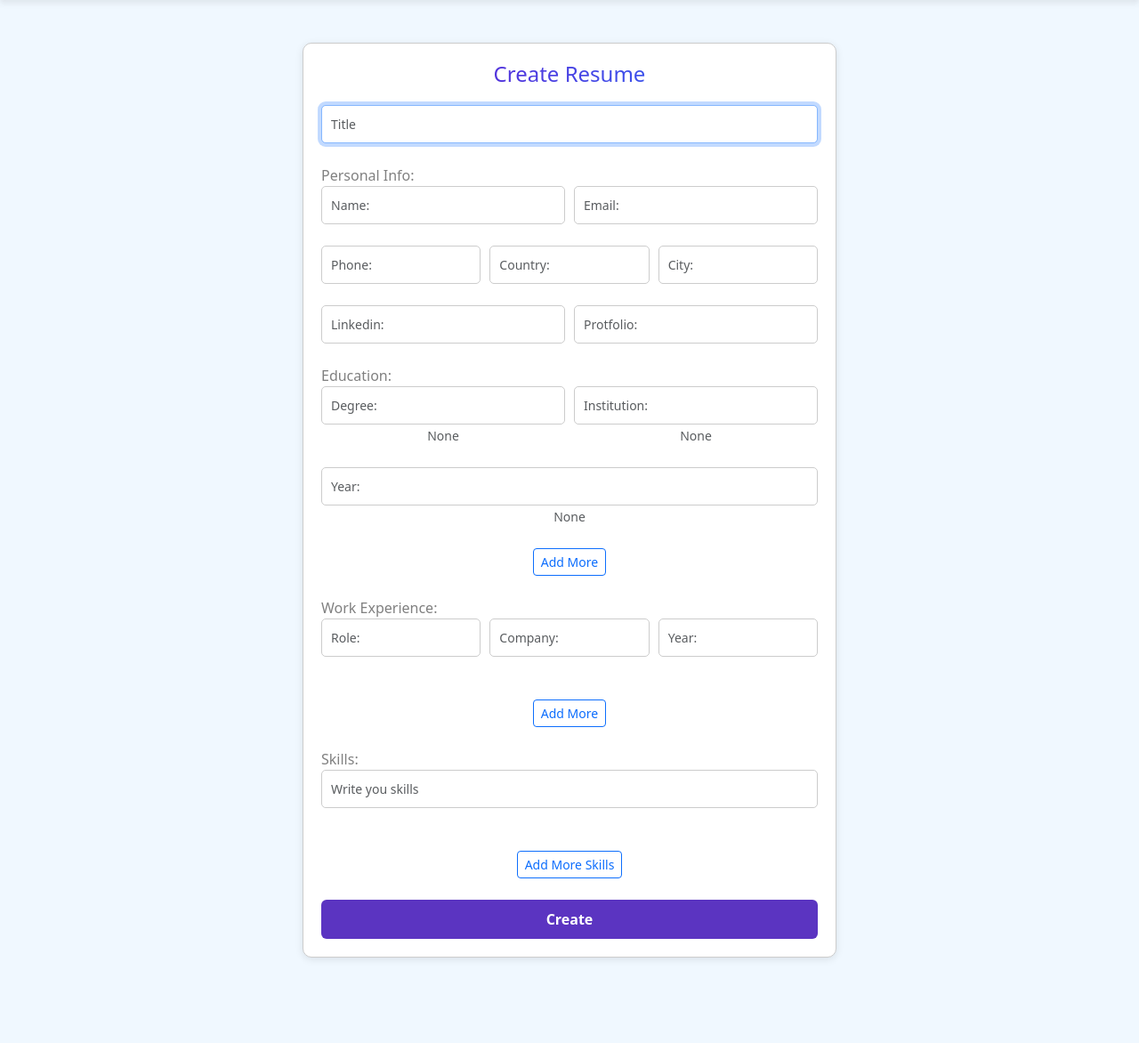
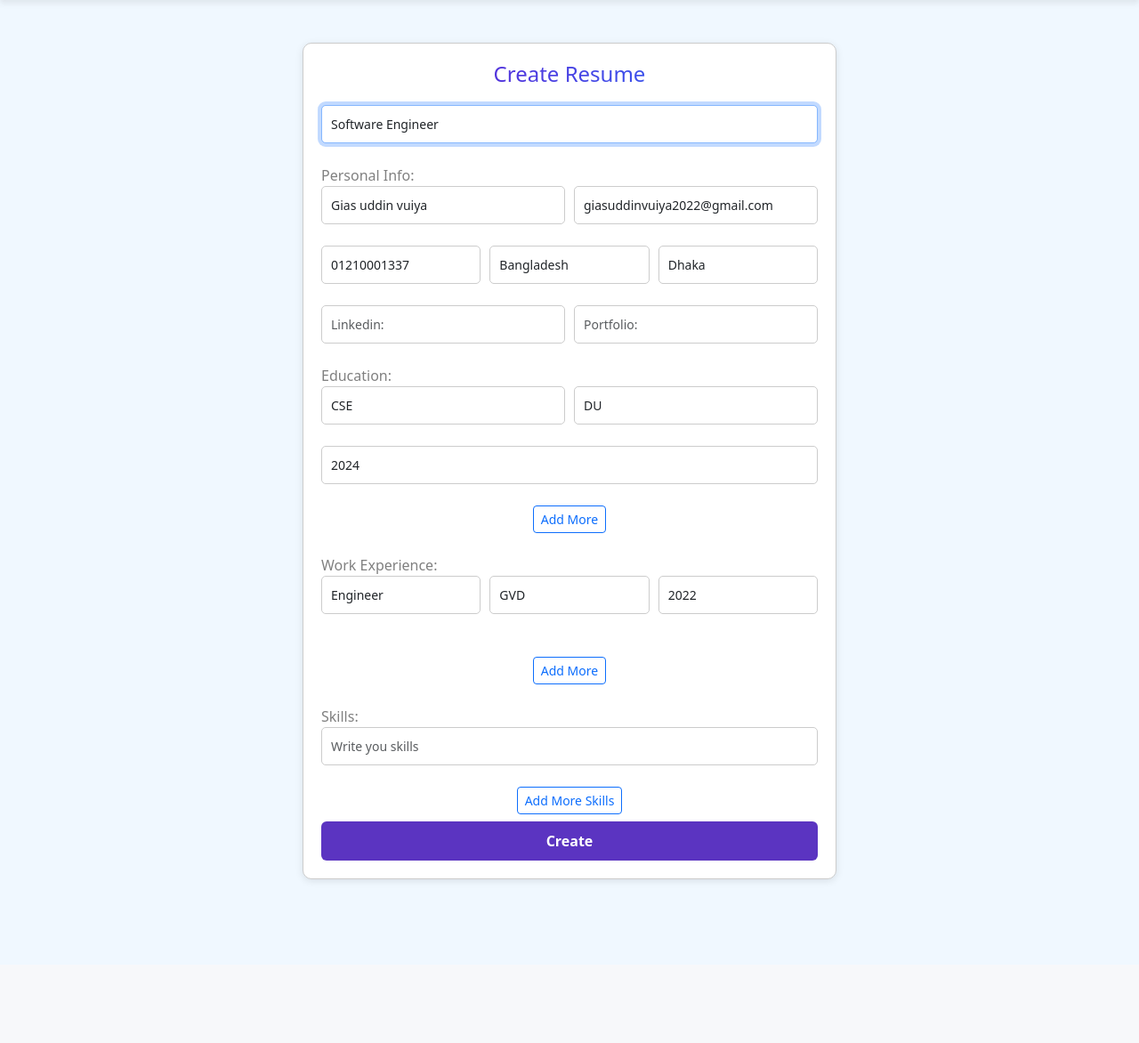
Before and after one commit to GiasuddinvuiyaBD/interactive-resume-builder, a Flask app: page /form in a window 1280 px wide. Shown: the part 64-1236 px from the top of the page at 89% size. After the commit the page ends 1057 px from the top, so only its background shows below. Run offline with Flask 3, Linux system fonts and the light colour scheme; some libraries are stand-ins or nearby versions.

Commit message:
set default value in resume form and working with database insertion

```diff
--- a/ResumeGenie/app.py
+++ b/ResumeGenie/app.py
@@ -1,7 +1,8 @@
 
 import re
+import json
 from cs50 import SQL
-from flask import Flask, flash, redirect, render_template, session, request
+from flask import Flask, flash, redirect, render_template, session, request, jsonify
 from flask_session import Session
 from werkzeug.security import check_password_hash, generate_password_hash
 from helpers import apology
@@ -46,8 +47,44 @@ def form():
         # Get form data
         title = request.form.get("title")
         name = request.form.get("name")
-        email = request.form.get("email")
+        email = request.form.get("email_")
         phone = request.form.get("phone")
+        country = request.form.get("country")
+        city = request.form.get("city")
+        linkedin = request.form.get("linkedin")
+        portfolio = request.form.get("portfolio")
+
+        print(title, name, email, phone, country, city, linkedin, portfolio)
+
+        # Extract education, work experience, and skills
+        education = [
+            {
+                "degree": degree,
+                "institution": institution,
+                "year": year
+            }
+            for degree, institution, year in zip(
+                request.form.get('degree'),
+                request.form.get('institution'),
+                request.form.get('year')
+            )
+        ]
+
+        work_experience = [
+            {
+                "role": role,
+                "company": company,
+                "year": work_year
+            }
+            for role, company, work_year in zip(
+                request.form.getlist('role'),
+                request.form.getlist('company'),
+                request.form.getlist('work_year')
+            )
+        ]
+
+        skills = request.form.getlist('skill')  # List of skills
+
 
         # Title validation
         if not title:
@@ -94,9 +131,37 @@ def form():
         if errors:
             return render_template("form.html", errors=errors, form_data=request.form)
 
-        print(title, name, email, phone)
-        # If no errors, redirect or process data
-        return redirect('/resume')
+        try:
+            # db.execute('''
+            #     INSERT INTO resumes (
+            #         user_id, title, name, email, phone, country, city, linkedin, portfolio, education, work_experience, skills
+            #     ) VALUES (?, ?, ?, ?, ?, ?, ?, ?, ?, ?, ?, ?)
+            # ''', (
+            #     0 , title, name, email, phone, country, city, linkedin, portfolio,
+            #     json.dumps(education),  # Convert list of dicts to JSON
+            #     json.dumps(work_experience),  # Convert list of dicts to JSON
+            #     json.dumps(skills)  # Convert list to JSON
+            # ))
+
+            education_json = json.dumps(education) if education else "[]"
+            work_experience_json = json.dumps(work_experience) if work_experience else "[]"
+            skills_json = json.dumps(skills) if skills else "[]"
+
+            db.execute('''
+                INSERT INTO resumes_2 (
+                    user_id, title, name, email, phone, country, city, linkedin, portfolio, education, work_experience, skills
+                ) VALUES (?, ?, ?, ?, ?, ?, ?, ?, ?, ?, ?, ?)
+            ''', (
+                0, title, name, email, phone, country, city, linkedin, portfolio,
+                education_json, work_experience_json, skills_json
+            ))
+
+            flash("Resume submitted successfully!")
+            return redirect("/resume")
+        except Exception as e:
+            flash(f"Error saving resume: {e}")
+            return render_template("form.html", errors=errors, form_data=request.form)
+
 
     return render_template("form.html", errors=errors, form_data=request.form)
 
--- a/ResumeGenie/static/js/main.js
+++ b/ResumeGenie/static/js/main.js
@@ -155,6 +155,8 @@ resumeBtn.addEventListener('click', (evt) => {
             name: document.querySelector("#name"),
             email: document.querySelector("#email"),
             phone: document.querySelector("#phone"),
+            country: document.querySelector("#country"),
+            city: document.querySelector("#city"),
         },
         education: {
             degree: document.querySelector("#degree"),
@@ -198,9 +200,10 @@ resumeBtn.addEventListener('click', (evt) => {
 
     const isRequired = (value) => value.length > 0;
     const isEmail = (value) => /^[^\s@]+@[^\s@]+\.[^\s@]+$/.test(value);
-    const isPhone = (value) => /^\+?\d{10,15}$/.test(value); // Supports international format
-    const isYear = (value) => /^\d{4}$/.test(value) && value >= 1900 && value <= new Date().getFullYear();
-
+    const isPhone = (value) => (value); // Supports international format
+    // const isPhone = (value) => /^\+?\d{10,15}$/.test(value); // Supports international format
+    const isYear = (value) => (value);
+    // const isYear = (value) => /^\d{4}$/.test(value) && value >= 1900 && value <= new Date().getFullYear();
 
 
     // Personal Info Validation
@@ -222,6 +225,22 @@ resumeBtn.addEventListener('click', (evt) => {
     }else{
         errorSelectors.finalMessage.textContent = "From submition successfully!"
         evt.preventDefault()
+
+        // reset default value
+        fields.personal.title.value = ""
+        fields.personal.name.value = ""
+        fields.personal.email.value = ""
+        fields.personal.phone.value = ""
+        fields.personal.country.value = ""
+        fields.personal.city.value = ""
+
+        fields.education.degree.value = ""
+        fields.education.institution.value = ""
+        fields.education.year.value = ""
+
+        fields.experience.role.value = ""
+        fields.experience.company.value = ""
+        fields.experience.dueYear.value = ""
     }
 
 })
--- a/ResumeGenie/templates/form.html
+++ b/ResumeGenie/templates/form.html
@@ -13,7 +13,7 @@
         <form action="/form" method="post">
             <div class="personal-info-section">
             <div class="form-group mb-4">
-                <input autocomplete="off" id="title" autofocus class="form-control" name="title" placeholder="Title" type="text">
+                <input autocomplete="off" id="title" autofocus class="form-control" name="title" value="Software Engineer" placeholder="Title" type="text">
                 <small class="form-text title-error text-muted"></small>
                 {% if errors.get('title') %}
                 <small class="error form-text text-muted">
@@ -26,7 +26,7 @@
                 <!-- Name and Email Inline -->
                 <div class="col">
                     <div class="form-group mb-4">
-                        <input autocomplete="off" id="name" autofocus class="form-control" name="name" placeholder="Name: " type="text">
+                        <input autocomplete="off" id="name" autofocus class="form-control" name="name" value="Gias uddin vuiya" placeholder="Name: " type="text">
                         <small class="form-text name-error text-muted"></small>
                         {% if errors.get('name') %}
                         <small class="error form-text text-muted">
@@ -37,7 +37,7 @@
                 </div>
                 <div class="col">
                     <div class="form-group mb-4">
-                        <input autocomplete="off" id="email" class="form-control" name="email" placeholder="Email: " type="text">
+                        <input autocomplete="off" id="email" class="form-control" name="email_" value="giasuddinvuiya2022@gmail.com" placeholder="Email: " type="text">
                         <small class="form-text email-error text-muted"></small>
                         {% if errors.get('email') %}
                         <small class="error form-text text-muted">
@@ -51,7 +51,7 @@
                 <!-- phone country  and city Inline -->
                 <div class="col">
                     <div class="form-group mb-4">
-                        <input class="form-control" id="phone" name="phone" placeholder="Phone: " type="phone">
+                        <input class="form-control" id="phone" name="phone" value="01210001337" placeholder="Phone: " type="phone">
                         <small class="form-text phone-error text-muted"></small>
                         {% if errors.get('phone') %}
                         <small class="error form-text text-muted">
@@ -62,13 +62,13 @@
                 </div>
                 <div class="col">
                     <div class="form-group mb-4">
-                        <input class="form-control" id="country" name="country" placeholder="Country: " type="text">
+                        <input class="form-control" id="country" name="country" value="Bangladesh" placeholder="Country: " type="text">
                         <small class="form-text text-muted"></small>
                     </div>
                 </div>
                 <div class="col">
                     <div class="form-group mb-4">
-                        <input class="form-control" id="city" name="city" placeholder="City: " type="text">
+                        <input class="form-control" id="city" name="city" value="Dhaka" placeholder="City: " type="text">
                         <small class="form-text text-muted"></small>
                     </div>
                 </div>
@@ -83,7 +83,7 @@
                 </div>
                 <div class="col">
                     <div class="form-group mb-4">
-                        <input class="form-control" id="protfolio" name="protfolio" placeholder="Protfolio: " type="text">
+                        <input class="form-control" id="portfolio" name="portfolio" placeholder="Portfolio: " type="text">
                         <small class="form-text text-muted"></small>
                     </div>
                 </div>
@@ -92,63 +92,51 @@
         <!-- Education  -->
         <div class="education-section">
             <label id="resume-label">Education:</label>
-            {% for index in range(form_data.getlist('degree')|length or 1) %}
             <div class="form-row">
                 <div class="col">
                     <div class="form-group mb-4">
-                        <input class="form-control" id="degree" name="degree" placeholder="Degree: " type="text"
-                               value="{{ form_data.getlist('degree')[index] if form_data.getlist('degree') else '' }}">
-                        <small class="error form-text text-muted">
-                            {{ errors.get('degree_' ~ index) }}
-                        </small>
+                        <input class="form-control" id="degree" name="degree" value="CSE" placeholder="Degree: " type="text">
+                        <small class="error form-text degree-error text-muted"></small>
                     </div>
                 </div>
                 <div class="col">
                     <div class="form-group mb-4">
-                        <input class="form-control" id="institution" name="institution" placeholder="Institution: " type="text"
-                               value="{{ form_data.getlist('institution')[index] if form_data.getlist('institution') else '' }}">
-                        <small class="error form-text text-muted">
-                            {{ errors.get('institution_' ~ index) }}
-                        </small>
+                        <input class="form-control" id="institution" name="institution" value="DU" placeholder="Institution: " type="text">
+                        <small class="error form-text institution-error text-muted"></small>
                     </div>
                 </div>
             </div>
             <div class="form-row">
                 <div class="col">
                     <div class="form-group mb-4">
-                        <input class="form-control" id="year" name="year" placeholder="Year: " type="text"
-                               value="{{ form_data.getlist('year')[index] if form_data.getlist('year') else '' }}">
-                        <small class="error form-text text-muted">
-                            {{ errors.get('year_' ~ index) }}
-                        </small>
+                        <input class="form-control" id="year" name="year" value="2024" placeholder="Year: " type="text">
+                        <small class="error form-text year-error  text-muted"> </small>
                     </div>
                 </div>
             </div>
-            {% endfor %}
             <button type="button" class="btn btn-sm btn-outline-primary mb-4" id="educationBtn">Add More</button>
         </div>
 
 
-
-             <!-- work experience -->
+        <!-- work experience -->
             <div class="work-experience-section">
             <label id="resume-label">Work Experience: </label>
             <div class="form-row">
                 <div class="col">
                     <div class="form-group mb-5">
-                        <input class="form-control" id="role" name="[]" placeholder="Role: " type="text">
+                        <input class="form-control" id="role" name="role" value="Engineer" placeholder="Role: " type="text">
                         <small class="form-text role-error text-muted"></small>
                     </div>
                 </div>
                 <div class="col">
                     <div class="form-group mb-5">
-                        <input class="form-control" id="company" name="[]" placeholder="Company: " type="text">
+                        <input class="form-control" id="company" name="company" value="GVD" placeholder="Company: " type="text">
                         <small class="form-text company-error text-muted"></small>
                     </div>
                 </div>
                 <div class="col">
                     <div class="form-group mb-5">
-                        <input class="form-control" id="year" name="[]" placeholder="Year: " type="text">
+                        <input class="form-control" id="year" name="work_year" value="2022" placeholder="Year: " type="text">
                         <small class="form-text dueYear-error text-muted"></small>
                     </div>
                 </div>
@@ -161,13 +149,13 @@
             <label id="resume-label">Skills: </label>
             <div class="form-row">
                 <div class="col">
-                    <div class="form-group mb-5">
-                        <input class="form-control" id="skill" name="[]" placeholder="Write you skills " type="text">
+                    <div class="form-group mb-4">
+                        <input class="form-control" id="skill" name="skill" placeholder="Write you skills " type="text">
                         <small class="form-text text-muted"></small>
                     </div>
                 </div>
             </div>
-            <button type="button" class="btn btn-sm btn-outline-primary mb-4" id="skillsBtn">Add More Skills</button>
+            <button type="button" class="btn btn-sm btn-outline-primary mb-2" id="skillsBtn">Add More Skills</button>
             </div>
 
             <button class="btn btn-primary btn-block" type="submit" id="resumeBtn">Create</button>
```
Also changed, not shown: ResumeGenie/users_and_resumes.db.
